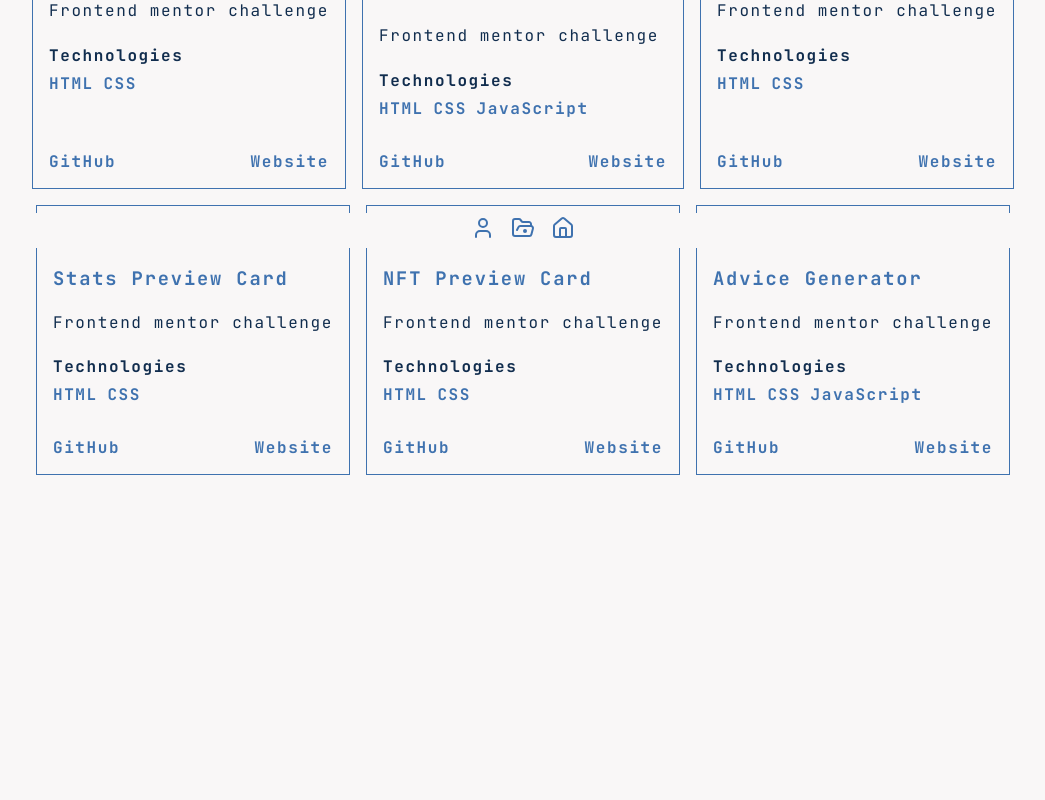
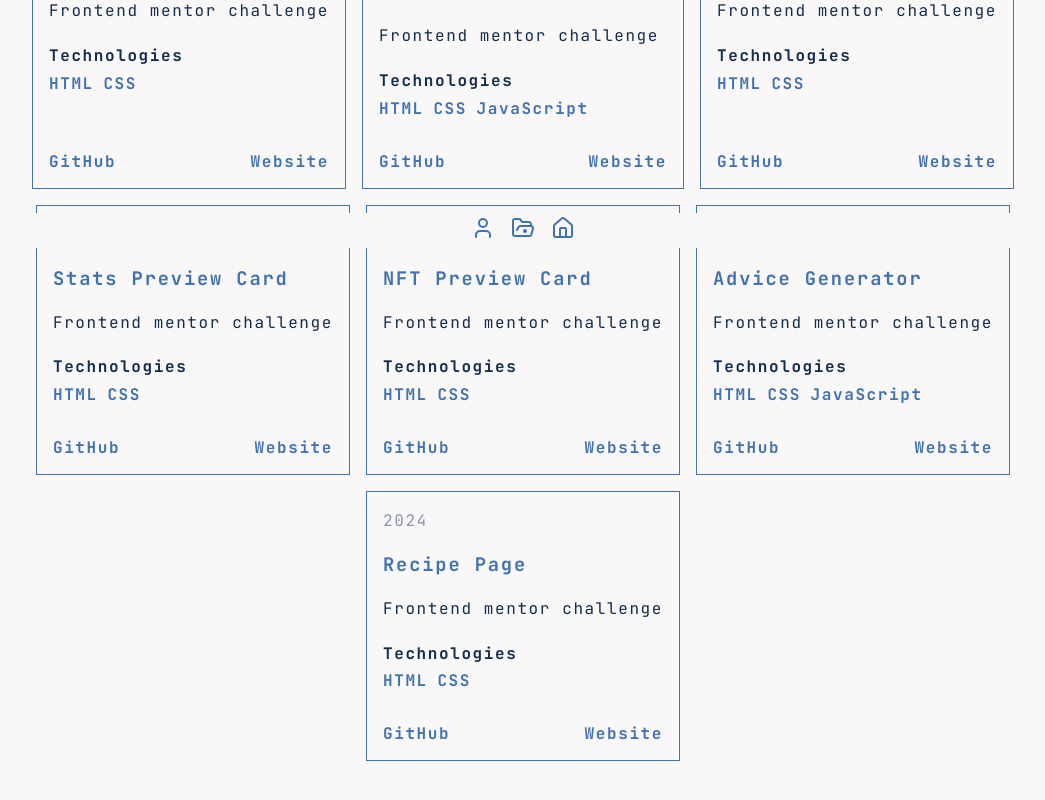
Before and after one commit to Adrydevmateo/website, a React (Vite) app: page /projects in a window 1280 px wide. Shown: the part 552-1352 px from the top of the page, without its empty margins (117-1162 px from the left). Before the commit the page ends 1118 px from the top, so only its background shows below. Built offline with nearby package versions, Linux system fonts and the light colour scheme.

Commit message:
added a new project(recipe page)

```diff
--- a/src/pages/projects/Projects.ts
+++ b/src/pages/projects/Projects.ts
@@ -117,5 +117,17 @@ export const projects: Array<TProject> = [
   year: '2024',
   githubLink: 'https://github.com/Adrydevmateo/advice-generator-app-main',
   websiteLink: 'https://adrydev-advice-generator.netlify.app/'
+ },
+ {
+  id: 9,
+  title: 'Recipe Page',
+  description: 'Frontend mentor challenge',
+  technologies: [
+   { name: 'HTML', link: 'https://developer.mozilla.org/en-US/docs/Web/HTML' },
+   { name: 'CSS', link: 'https://developer.mozilla.org/en-US/docs/Web/CSS' },
+  ],
+  year: '2024',
+  githubLink: 'https://github.com/Adrydevmateo/recipe-page',
+  websiteLink: 'https://adrydev-recipe-page.netlify.app/'
  }
 ]
```
